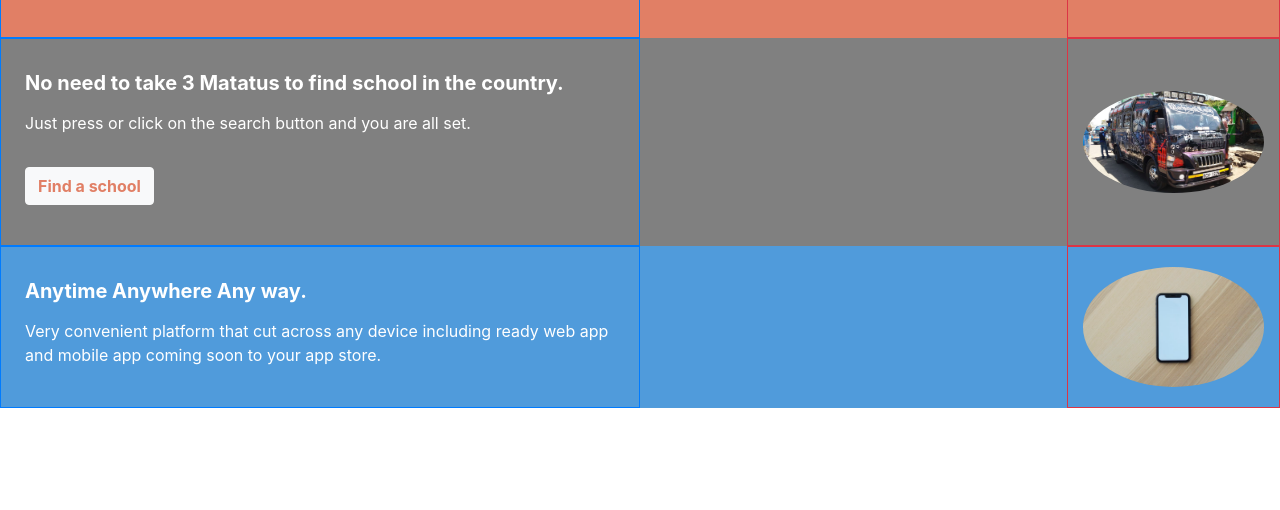
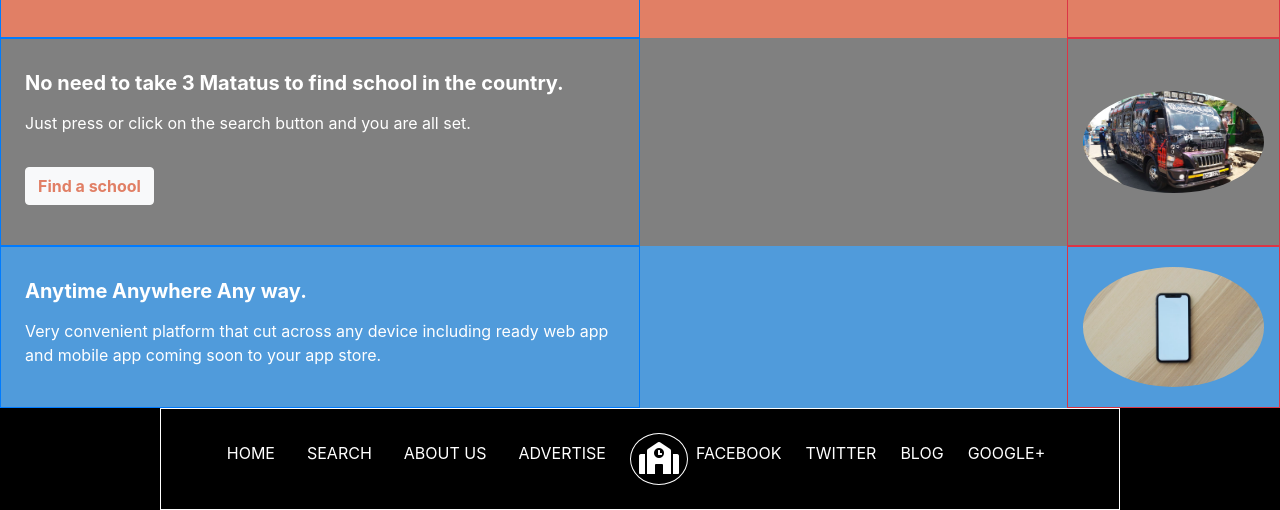
Before and after one commit to dibdas/Directory-of-Schools, a plain HTML site: page index.html in a window 1280 px wide. Shown: the part 1457-1967 px from the top of the page. Before the commit the page ends 1867 px from the top, so only its background shows below. Drawn offline with nearby package versions, Linux system fonts and the light colour scheme.

Commit message:
add locate

```diff
--- a/css/style.css
+++ b/css/style.css
@@ -31,3 +31,10 @@
 .anywhere {
     background-color: #509bdb;
 }
+.footer{
+    background-color: black;
+}
+.footer-top-ul{
+    color: white;
+    list-style: none;
+}
--- a/index.html
+++ b/index.html
@@ -162,7 +162,47 @@
 
     <footer>
         <div class ="container-fliud footer">
-            <div class="row mx-auto w-75 border border-white">
+            <div class="row w-75 mx-auto border border-white">
+                <nav class="navbar navbar-expand-lg navbar-light text-white my-3 mx-auto">
+
+                      <ul class="navbar-nav">
+                        <li class="nav-item ">
+                          <a class="nav-link text-white pr-4" href="#">HOME</a>
+                        </li>
+                        <li class="nav-item ">
+                            <a class="nav-link text-white pr-4" href="#">SEARCH</a>
+                          </li>
+                          <li class="nav-item ">
+                            <a class="nav-link text-white pr-4" href="#">ABOUT US</a>
+                          </li>
+                          <li class="nav-item ">
+                            <a class="nav-link text-white pr-4" href="#">ADVERTISE</a>
+                          </li>
+
+                        <li class="nav-item">
+                          <a class="nav-link rounded-circle border border-white text-white " href="#"><i class="fas fa-school fa-2x"></i></a>
+                        </li>
+                        <li class="nav-item">
+                            <a class="nav-link text-white mr-2" href="#">FACEBOOK</a>
+                          </li>
+                          <li class="nav-item">
+                            <a class="nav-link text-white mr-2" href="#">TWITTER</a>
+                          </li>
+                          <li class="nav-item">
+                            <a class="nav-link text-white mr-2" href="#">BLOG</a>
+                          </li>
+                          <li class="nav-item">
+                            <a class="nav-link text-white mr-2" href="#">GOOGLE+</a>
+                          </li>
+
+                      </ul>
+
+                  </nav>
+                  <div class="footer-contact">
+
+
+                  </div>
+
 
             </div>
         </div>
```
